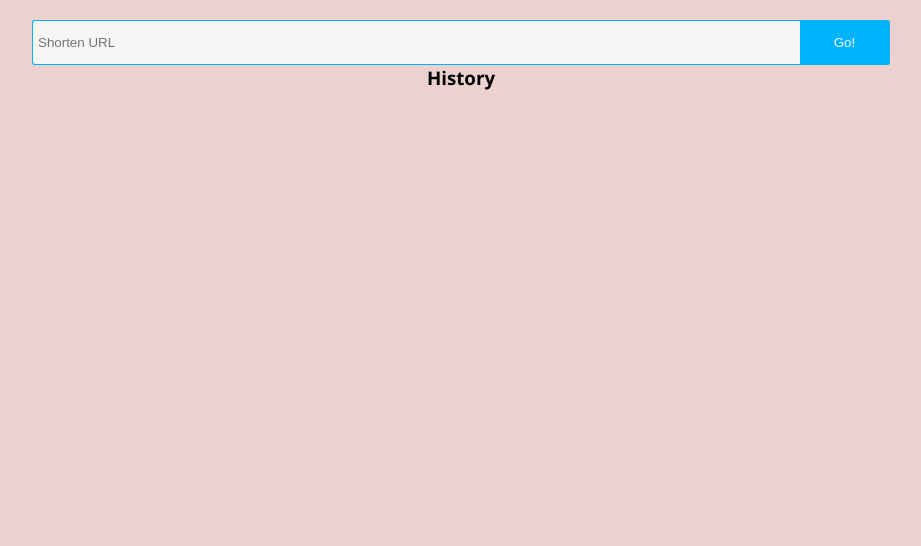
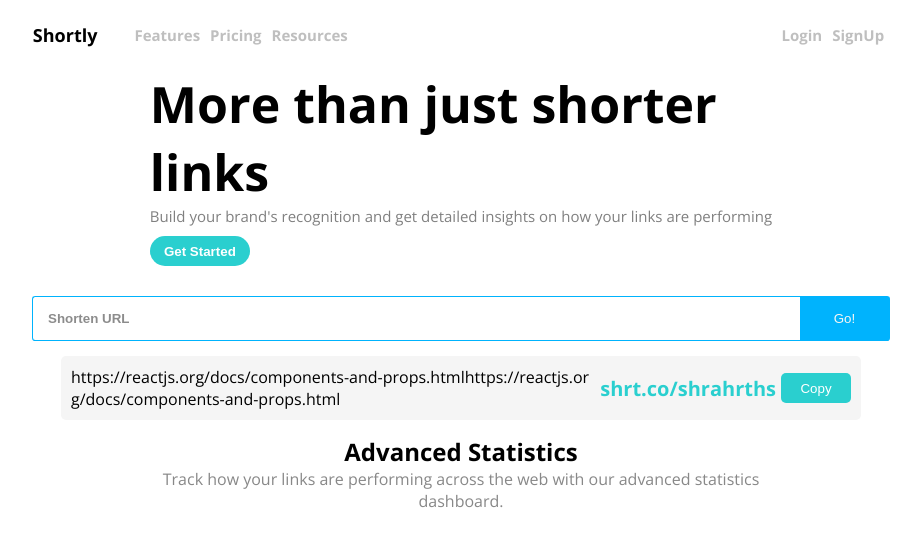
Before and after one commit to siddxharth/url-shortner, a React (Create React App) app: page / in a window 1280 px wide. Shown: the top 546 px of the page, without its empty margins (179-1100 px from the left). Built offline with nearby package versions, Linux system fonts and the light colour scheme.

Commit message:
Add Footer & Recent URLs

```diff
--- a/package.json
+++ b/package.json
@@ -7,10 +7,13 @@
     "@testing-library/react": "^13.3.0",
     "@testing-library/user-event": "^13.5.0",
     "bootstrap": "^5.1.3",
+    "mdb-react-ui-kit": "^4.0.0",
     "react": "^18.2.0",
     "react-bootstrap": "^2.4.0",
     "react-dom": "^18.2.0",
+    "react-router-dom": "^6.3.0",
     "react-scripts": "5.0.1",
+    "shefin-tinyurl": "^1.0.0",
     "web-vitals": "^2.1.4"
   },
   "scripts": {
--- a/src/App.jsx
+++ b/src/App.jsx
@@ -1,11 +1,17 @@
-import History from "./components/History.jsx";
-import UrlInput from "./components/UrlInput.jsx";
+import ShortenedLink from "./components/ShortenLink.jsx";
+import Nav from './components/Nav';
+import Hero from "./components/Hero.jsx";
+import RecentLink from "./components/RecentLink.jsx";
+import Footer from "./components/Footer.jsx";
 
 function App() {
   return (
     <>
-      <UrlInput />
-      <History />
+      <Nav />
+      <Hero />
+      <ShortenedLink />
+      <RecentLink original_link={"https://reactjs.org/docs/components-and-props.htmlhttps://reactjs.org/docs/components-and-props.html"} short_link={"shrt.co/shrahrths"}/>
+      <Footer />
     </>
   );
 }
--- /dev/null
+++ b/src/components/Footer.jsx
@@ -0,0 +1,13 @@
+import React from 'react'
+
+export default function Footer() {
+  return (
+    <div>
+        <section className='footer-statistics'>
+            <h1>Advanced Statistics</h1>
+            <p>Track how your links are performing across the web with
+our advanced statistics dashboard.</p>
+        </section>
+    </div>
+  )
+}
--- /dev/null
+++ b/src/components/Hero.jsx
@@ -0,0 +1,12 @@
+import React from 'react';
+export default function Hero() {
+  return (
+    <div className='hero-container'>
+        <div className='hero-left'>
+            <p className='hero-heading'>More than just shorter links</p>
+            <p className='hero-sub-heading'>Build your brand's recognition and get detailed insights on how your links are performing</p>
+            <button className='hero-cta-btn'>Get Started</button>
+        </div>
+    </div>
+  )
+}
--- a/src/components/History.jsx
+++ /dev/null
@@ -1,20 +0,0 @@
-import React from 'react'
-
-const data = [
-    {
-        short: "srt.lnk/1",
-        long: "https://www.google.com"
-    },
-    {
-        short: "srt.lnk/2",
-        long: "https://www.yahoo.com"
-    }
-]
-
-export default function History() {
-    return (
-        <div className='history-container'>
-            <h3>History</h3>
-        </div>
-    )
-}
--- /dev/null
+++ b/src/components/Nav.jsx
@@ -0,0 +1,22 @@
+import React from 'react'
+import { Link } from 'react-router-dom';
+export default function Nav() {
+  return (
+    <nav>
+        <div className='nav-left'>
+            <Link className='nav-icon' to='/'>Shortly</Link>
+            <ul className='Links'>
+                <li><Link className='nav-Link' to="/">Features</Link></li>
+                <li><Link className='nav-Link' to="/">Pricing</Link></li>
+                <li><Link className='nav-Link' to="/">Resources</Link></li>
+            </ul>
+        </div>
+        <div className='nav-right'>
+            <ul className='login-signup'>
+                <li><Link className='nav-Link' to="/">Login</Link></li>
+                <li><Link className='nav-Link' to="/">SignUp</Link></li>
+            </ul>
+        </div>
+    </nav>
+  )
+}
--- /dev/null
+++ b/src/components/RecentLink.jsx
@@ -0,0 +1,17 @@
+import React from 'react'
+
+export default function RecentLink(props) {
+  return (
+    <div className="recent-link-wrapper">
+      <div className='recent-link-container'>
+        <span className='recent-link-long'>
+          {props.original_link}
+        </span>
+        <span className='recent-link-right'>
+          <span className='recent-link-short'>{props.short_link}</span>
+          <button className='copy-btn'>Copy</button>
+        </span>
+      </div>
+    </div>
+  )
+}
--- /dev/null
+++ b/src/components/ShortenLink.jsx
@@ -0,0 +1,30 @@
+import React, { useState } from 'react';
+
+export default function ShortenLink() {
+  var data = '';
+  async function FetchURL(text) {
+    if (text === '') {
+      alert("URL cannot be empty!");
+      return;
+    } else if (!(text.includes('.'))){
+      alert('Please enter a valid URL');
+      return;
+    }
+    data = await fetch(`https://api.shrtco.de/v2/shorten?url=${text}`).then(
+      response => response.json()
+    );
+    JSON.stringify(data);
+    localStorage.setItem('url', data.result.short_link);
+    console.log(data.result.short_link);
+    return { data };
+  }
+  const [text, setText] = useState('');
+  return (
+    <div>
+      <div className='url-input-container'>
+        <input className="url-input" type="text" id="url-input" placeholder="Shorten URL" onChange={(e) => { setText(e.target.value) }} />
+        <button className="submit-btn" type="submit" onClick={() => FetchURL(text)}>Go!</button>
+      </div>
+    </div>
+  )
+}
--- a/src/components/UrlInput.jsx
+++ /dev/null
@@ -1,22 +0,0 @@
-import React, {useState} from 'react'
-
-const validateSubmit = (text) => {
-  if(text === ''){
-    alert("URL cannot be empty!")
-  }
-  if(text.includes(".")){
-    alert("Wow! This is actually some kind of a URL!")
-  }
-}
-
-export default function UrlInput() {
-  const [text, setText] = useState('');
-  return (
-  <div>
-    <div className='url-input-container'>
-      <input className="url-input" type="text" id="url-input" placeholder="Shorten URL" onChange={(e)=>{setText(e.target.value)}}/>
-      <button className="submit-btn" type="submit" onClick={() => validateSubmit(text)}>Go!</button>
-    </div>
-  </div>
-  )
-}
--- a/src/index.jsx
+++ b/src/index.jsx
@@ -2,8 +2,12 @@ import React from 'react';
 import ReactDOM from 'react-dom/client';
 import App from './App';
 import './styles/main.css'
-
+import { BrowserRouter as Router, Routes, Route } from 'react-router-dom';
 const root = ReactDOM.createRoot(document.getElementById('root'));
 root.render(
-    <App />
+    <Router>
+        <Routes>
+            <Route path='/' element={<App />} />
+        </Routes>
+    </Router>
 );
--- a/src/styles/main.css
+++ b/src/styles/main.css
@@ -4,10 +4,11 @@
     margin: 0;
     padding: 0;
     box-sizing: border-box;
+    /* outline: 1px solid green; */
 }
 
 body {
-    background-color: #EBD2CF;
+    /* background-color: #EBD2CF; */
     font-family: 'Open Sans', sans-serif;
 }
 
@@ -35,22 +36,184 @@ body {
 }
 
 .url-input {
-    background-color: #F7F6F4;
     outline: none;
     border: 1px solid #00B3FD;
     border-right: 0;
     width: 60vw;
     max-width: 800px;
-    font-style: medium;
+    font-weight: bold;
     line-height: 1.2rem;
     height: 45px;
     border-radius: 0.25em 0 0 0.25em;
-    padding-left: 5px;
+    padding-left: 15px;
+    color: hsl(0, 0%, 55%);
 }
 
-/* History */
+.url-input::placeholder{
+    color: hsl(0, 0%, 55%);
+}
 
-.history-container {
+nav{
+    display: flex;
+    justify-content: space-around;
+    text-align: center;
+    height: 70px;
+    font-size: 15px;
+}
+
+nav a{
+    color: hsl(0, 0%, 75%);
+    font-weight: bold;
+    text-decoration: none;
+}
+
+.nav-icon{
+    font-size: larger;
+    font-weight: bold;
+    color: black;
+    text-decoration: none;
+    margin-right: 2rem;
+}
+
+.Links, .login-signup{
+    list-style: none;
+    display: flex;
+}
+
+.nav-Link{
+    padding: 5px;
+}
+
+.nav-left{
+    display: flex;
+    align-items: center;
+    /* justify-content: space-between; */
+}
+
+.nav-right{
+    display: flex;
+    align-items: center;
+    /* justify-content: flex-end; */
+}
+
+.hero-container{
     display: flex;
     justify-content: center;
 }
+
+.hero-left{
+    /* display: flex; */
+    flex-direction: row;
+    justify-content: center;
+    align-items: flex-start;
+    margin: 0 50px;
+}
+
+.hero-heading{
+    font-size: 50px;
+    font-weight: bold;
+    max-width: 600px;
+}
+
+.hero-sub-heading{
+    font-size: 15px;
+    color: gray;
+}
+
+.hero-cta-btn{
+    height: 30px;
+    width: 100px;
+    border: none;
+    border-radius: 15px;
+    margin: 10px 0;
+    color: white;
+    font-weight: bold;
+    background-color: hsl(180, 66%, 49%);
+}
+
+.hero-cta-btn:hover{
+    background-color: hsl(180, 60%, 40%);
+}
+
+.recent-link-wrapper{
+    display: flex;
+    justify-content: center;
+    align-items: center;
+}
+
+.recent-link-container{
+    display: flex;
+    justify-content: space-around;
+    text-align: center;
+    background-color: rgb(245, 245, 245);
+    margin: 0 5%;
+    padding: 10px;
+    border-radius: 5px;
+    margin-top: 15px;
+    width: 800px;
+    text-align: justify;
+}
+
+.recent-link-long{
+    display: flex;
+    font: 15px;
+    align-items: center;
+    word-break: break-all;
+}
+
+.recent-link-right{
+    display: flex;
+    justify-content: center;
+    align-items: center;
+    font-size: 20px;
+    font-weight: bold;
+    color: hsl(180, 66%, 49%);
+    margin-left: 5px;
+}
+
+.copy-btn{
+    background: hsl(180, 66%, 49%);
+    height: 30px;
+    width: 70px;
+    color: white;
+    border: none;
+    border-radius: 5px;
+    margin-left: 5px;
+}
+.copy-btn:hover{
+    background-color: hsl(180, 60%, 40%);
+}
+
+@media only screen and (max-width: 720px){
+  .recent-link-container {
+    display: flex;
+    flex-direction: column;
+  }
+  .recent-link-long{
+    display: flex;
+    justify-content: center;
+    text-align: center;
+  }
+  .recent-link-long{
+    border-bottom: 0.5px solid #888;
+    padding-bottom: 2px;
+  }
+  .recent-link-right{
+    margin-top: 5px;
+  }
+}
+
+.footer-statistics{
+    display: flex;
+    flex-direction: column;
+    justify-content: center;
+    align-items: center;
+    margin-top: 15px;
+}
+
+.footer-statistics p{
+    display: flex;
+    text-align: center;
+    color: #888;
+    max-width: 600px;
+}
```
Also changed, not shown: 1 other file (tests, documents, lock files or other folders).
